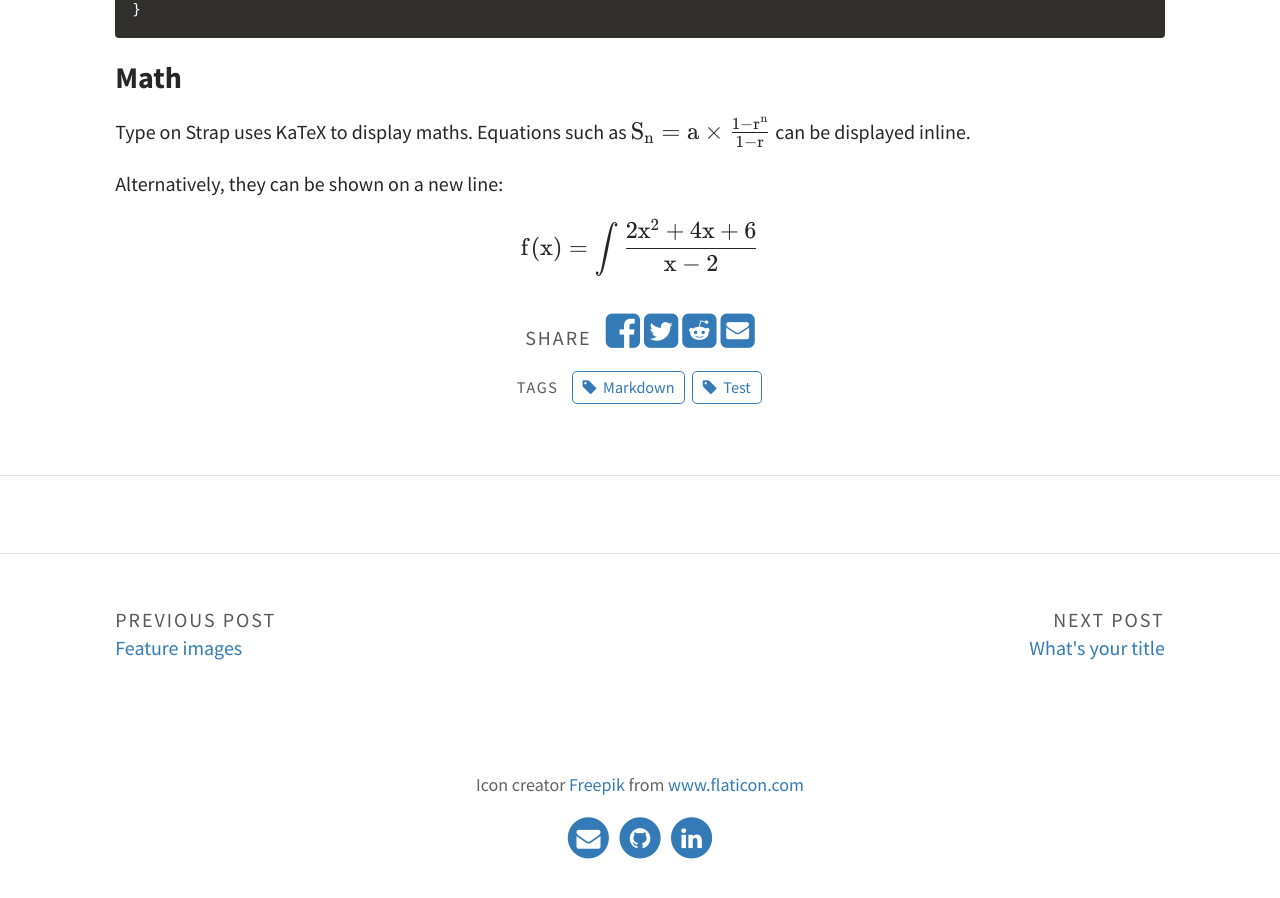
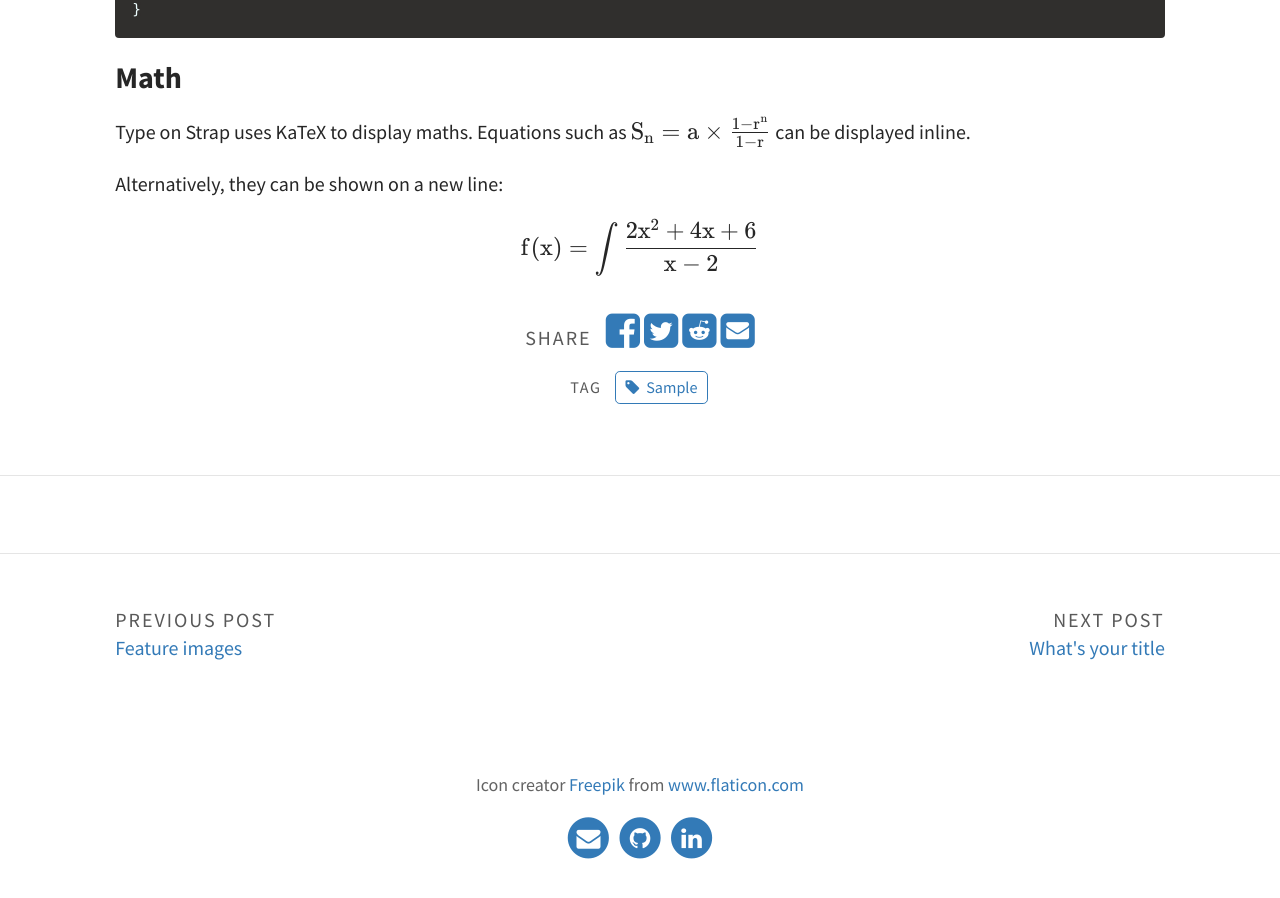
Before and after one commit to aerimforest/yenimm, a Jekyll site: the page built from _posts/2014-11-28-markdown-and-html.md, in a window 1280 px wide and 900 px high, scrolled down 2236 px. Built offline with Jekyll 4.4.1, drawn with Linux system fonts in a browser that asks for light colours; comment, search, counter and statistics services are not loaded.

Commit message:
Update 2014-11-28-markdown-and-html.md

```diff
--- a/_posts/2014-11-28-markdown-and-html.md
+++ b/_posts/2014-11-28-markdown-and-html.md
@@ -1,7 +1,7 @@
 ---
 layout: post
 title: Markdown and HTML
-tags: [Test, Markdown]
+tags: [Sample]
 author: rohanchandra
 ---
 
```
